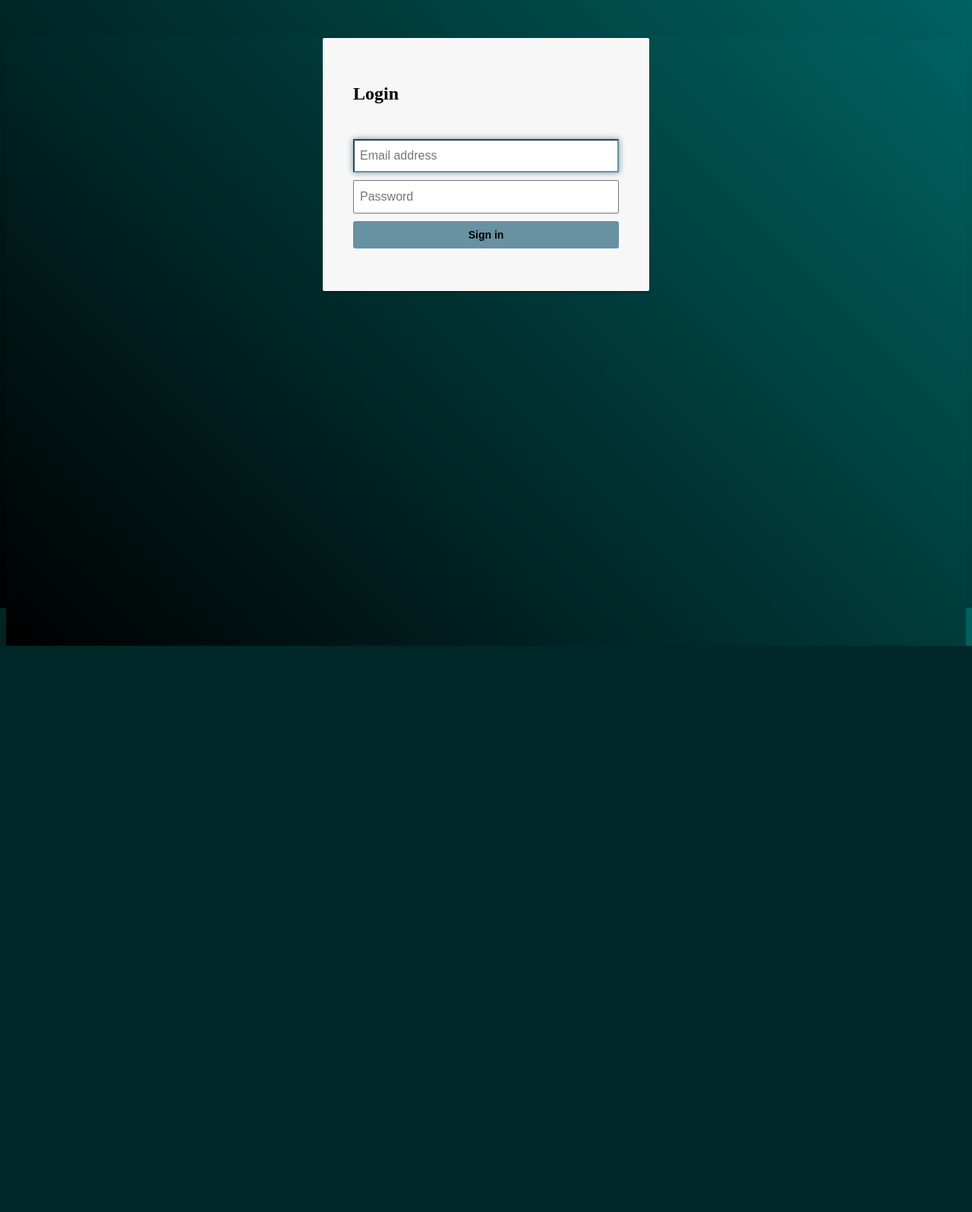
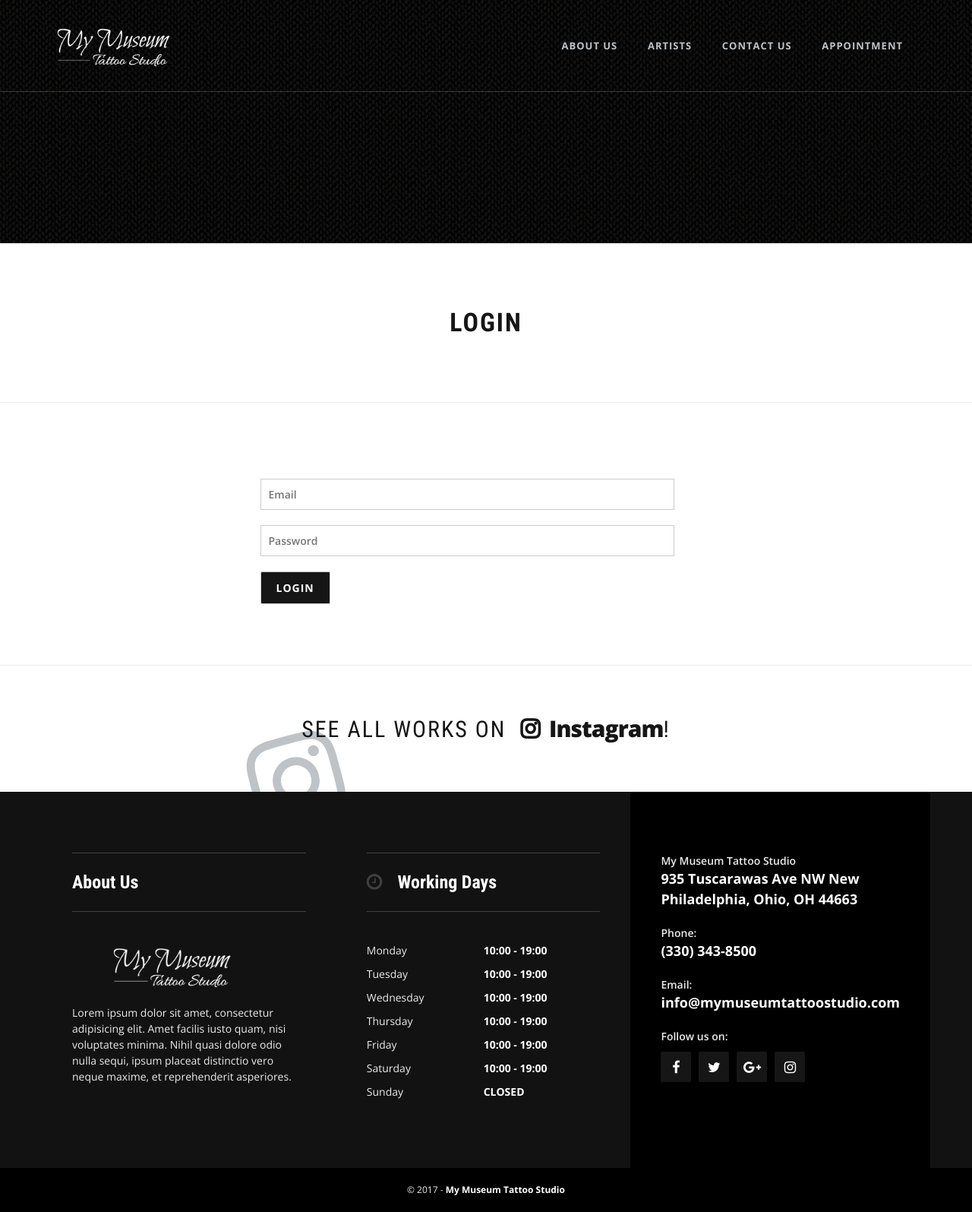
Before and after one commit to shabad/Artist-Management, a PHP site: page /login.php in a window 1280 px wide. Shown: the whole page at 76% size. Before the commit the page ends 850 px from the top, so only its background shows below. Run offline with PHP 8.4, Linux system fonts and the light colour scheme; data that the repository does not hold is empty.

Commit message:
Login page redone

```diff
--- a/css/main.css
+++ b/css/main.css
@@ -1696,13 +1696,14 @@ textarea {
 }
 
 input[type="text"],
-textarea {
+textarea, input[type="password"] {
     padding: 10px;
     width: 100%;
 }
 
 input[type="text"]:focus,
-textarea:focus {
+textarea:focus,
+input[type="password"]:focus {
     border-color: #161616;
 }
 
--- a/index.php
+++ b/index.php
@@ -43,7 +43,7 @@ require("{$server}/include/title.php");
                                     <a title="Contact" href="contact.php">Contact Us</a>
 
                                 </li>
-                                <li><a title="Appointments" href="appointment.php"><i class="fa fa-thumb-tack"></i>Appointment</a></li>
+                                <li><a title="Appointments" href="login.php"></i>Login</a></li>
                             </ul>
                         </nav>
 
--- a/js/main.js
+++ b/js/main.js
@@ -374,48 +374,7 @@
     /*      Custom Backgrounds
     /*-------------------------------------------------------------------*/
 
-    Tattoo_Studio.backgrounds = function(){
 
-        $.each( config.backgrouns, function( key, value ) {
-
-            var $el = $(key),
-                $overlay = $('<div class="bg-overlay"></div>');
-
-            if ( value.img != null ) {
-                $el.addClass('bg').css('background-image', 'url(' + value.img + ')').prepend($overlay);
-            }
-
-            if ( value.overlay != null && !value.disableOverlay ) {
-                $el.find('.bg-overlay').remove();
-            }
-
-            if ( value.overlayOpacity != null ) {
-                $el.find('.bg-overlay').css('opacity', value.overlayOpacity);
-            }
-
-            if ( value.overlayColor != null ) {
-                $el.find('.bg-overlay').css('background-color', value.overlayColor);
-            }
-
-            if ( value.pattern != null && value.pattern ) {
-                $el.addClass('pattern');
-            }
-
-            if ( value.position != null ) {
-               $el.css('background-position', value.position);
-            }
-
-            if ( value.bgCover != null ) {
-                $el.css('background-size', value.bgCover);
-            }
-
-            if ( value.parallax != null && value.parallax ) {
-                $el.addClass('plx');
-            }
-
-        });
-
-    },
 
     /*-------------------------------------------------------------------*/
     /*      Parallax
@@ -451,32 +410,7 @@
 
     },
 
-    /*-------------------------------------------------------------------*/
-    /*      YouTube Video Background
-    /*-------------------------------------------------------------------*/
 
-    Tattoo_Studio.youtubeBg = function(){
-
-        var $playerObject = $('.youtube-player');
-
-        $playerObject.mb_YTPlayer();
-
-        // Sound Control (On/Off)
-        $('#toggle-volume').click(function(e){
-            e.preventDefault();
-
-            var $icon = $(this).find('i');
-
-            if ( $icon.hasClass('fa-volume-off') ) {
-                $icon.removeClass('fa fa-volume-off').addClass('fa fa-volume-up');
-            } else {
-                $icon.removeClass('fa fa-volume-up').addClass('fa fa-volume-off');
-            }
-            $playerObject.toggleVolume();
-
-        });
-
-    },
 
     /*-------------------------------------------------------------------*/
     /*      Forms
@@ -569,97 +503,7 @@
 
     },
 
-    /*-------------------------------------------------------------------*/
-    /*      Instragram Banner
-    /*-------------------------------------------------------------------*/
 
-    Tattoo_Studio.instagram = {
-
-        globalObjs : {
-            instagramBar : $('.instagram-bar'),
-            cacheResult : [],
-        },
-
-        init : function(){
-
-            if ( this.globalObjs.instagramBar.hasClass('feed-bg') ) {
-                this.getPicsUrls();
-            }
-
-        },
-
-        // create pics
-        getPics : function(cachedUrls){
-
-            var objs = this.globalObjs;
-
-            objs.instagramBar.prepend('<span class="pics-container"></span>');
-
-            var $picsContainer      = objs.instagramBar.find('.pics-container'),
-                instagramBarWidth   = objs.instagramBar.outerWidth(),
-                picsWidth           = objs.instagramBar.outerHeight(),
-                picsNumber          = parseInt( instagramBarWidth / picsWidth );
-
-            if ( instagramBarWidth % picsWidth > 0 ) {
-                picsNumber++;
-            }
-
-            $picsContainer.css('width', instagramBarWidth * picsNumber).empty();
-
-            $.each(cachedUrls, function(key,value) {
-                if ( key < picsNumber ){
-                    $picsContainer.append('<img src="' + value + '" alt="">');
-                }
-            });
-
-            $picsContainer.imagesLoaded(function() {
-                $picsContainer.fadeIn();
-            });
-
-        },
-
-        // get all url via ajax and create pics
-        getPicsUrls : function(){
-
-            var self = this,
-                objs = self.globalObjs;
-
-            $.getJSON('instagram/instagram.php', function(result){
-                // get and cache all urls
-                objs.cacheResult = result;
-                // create pics
-                self.getPics(objs.cacheResult);
-            }, 'json');
-
-        },
-
-        // delay function
-        delayFunction : (function(){
-
-            var timer = 0;
-            return function(callback, ms){
-                    clearTimeout (timer);
-                    timer = setTimeout(callback, ms);
-                };
-
-        })(),
-
-        // reload pics
-        reload : function(){
-
-            var self = this;
-
-            $('.pics-container').fadeOut('400', function(){
-                $(this).remove();
-            });
-
-            self.delayFunction(function(){
-                self.getPics(self.globalObjs.cacheResult);
-            }, 1000);
-
-        }
-
-    };
 
     /*-------------------------------------------------------------------*/
     /*      Initialize all functions
@@ -675,9 +519,9 @@
         Tattoo_Studio.scrollToSection();
         Tattoo_Studio.mobileMenu.init();
         Tattoo_Studio.forms();
-        Tattoo_Studio.backgrounds();
+
         Tattoo_Studio.parallax();
-        Tattoo_Studio.youtubeBg();
+
 
     });
 
@@ -686,7 +530,7 @@
 
         Tattoo_Studio.pageLoader();
         Tattoo_Studio.flexslider();
-        Tattoo_Studio.instagram.init();
+        // Tattoo_Studio.instagram.init();
 
     });
 
@@ -697,13 +541,13 @@
         Tattoo_Studio.mobileMenu.addRemoveClasses();
         // detect if it's a mobile device
         if (!(/Mobi/.test(navigator.userAgent))) {
-            Tattoo_Studio.instagram.reload();
+            // Tattoo_Studio.instagram.reload();
         }
     });
 
     // window orientationchange scripts
     $(window).on('orientationchange', function(event){
-        Tattoo_Studio.instagram.reload();
+        // Tattoo_Studio.instagram.reload();
     });
 
     // window scroll scripts
--- a/login.php
+++ b/login.php
@@ -1,6 +1,7 @@
 <?php
+session_start();
    include("./include/db.php");
-   session_start();
+
 
    if($_SERVER["REQUEST_METHOD"] == "POST") {
       // username and password sent from form
@@ -35,182 +36,91 @@
       }
    }
 ?>
-<html>
+            <?php
+            require('./template/header.php');
+            ?>
 
-   <head>
-      <title>Login Page</title>
+            <div id="main">
 
-      <style type = "text/css">
-       body, html {
-    height: 100%;
-    background-repeat: no-repeat;
-    background: -moz-linear-gradient(45deg, rgba(0,0,0,1) 0%, rgba(0,97,97,1) 100%); /* ff3.6+ */
-background: -webkit-gradient(linear, left bottom, right top, color-stop(0%, rgba(0,0,0,1)), color-stop(100%, rgba(0,97,97,1))); /* safari4+,chrome */
-background: -webkit-linear-gradient(45deg, rgba(0,0,0,1) 0%, rgba(0,97,97,1) 100%); /* safari5.1+,chrome10+ */
-background: -o-linear-gradient(45deg, rgba(0,0,0,1) 0%, rgba(0,97,97,1) 100%); /* opera 11.10+ */
-background: -ms-linear-gradient(45deg, rgba(0,0,0,1) 0%, rgba(0,97,97,1) 100%); /* ie10+ */
-background: linear-gradient(45deg, rgba(0,0,0,1) 0%, rgba(0,97,97,1) 100%); /* w3c */
-filter: progid:DXImageTransform.Microsoft.gradient( startColorstr='#006161', endColorstr='#000000',GradientType=1 ); /* ie6-9 */
+            <?php
+            require('./template/bar.php');
+            ?>
+
+            <?php
+            require('./include/db.php');
+            ?>
+
+
+            <div id="main">
+
+<style type="text/css">
+    .col-centered{
+    float: none;
+    margin: 0 auto;
 }
 
-.card-container.card {
-    max-width: 350px;
-    padding: 40px 40px;
+.login{
+    margin-top:10px;
 }
+</style>
 
-.btn {
-    font-weight: 700;
-    height: 36px;
-    -moz-user-select: none;
-    -webkit-user-select: none;
-    user-select: none;
-    cursor: default;
-}
 
-/*
- * Card component
- */
-.card {
-    background-color: #F7F7F7;
-    /* just in case there no content*/
-    padding: 20px 25px 30px;
-    margin: 0 auto 25px;
-    margin-top: 50px;
-    /* shadows and rounded borders */
-    -moz-border-radius: 2px;
-    -webkit-border-radius: 2px;
-    border-radius: 2px;
-    -moz-box-shadow: 0px 2px 2px rgba(0, 0, 0, 0.3);
-    -webkit-box-shadow: 0px 2px 2px rgba(0, 0, 0, 0.3);
-    box-shadow: 0px 2px 2px rgba(0, 0, 0, 0.3);
-}
 
-.profile-img-card {
-    width: 96px;
-    height: 96px;
-    margin: 0 auto 10px;
-    display: block;
-    -moz-border-radius: 50%;
-    -webkit-border-radius: 50%;
-    border-radius: 50%;
-}
+                <!-- ============ Our Artists - START ============ -->
 
-/*
- * Form styles
- */
-.profile-name-card {
-    font-size: 16px;
-    font-weight: bold;
-    text-align: center;
-    margin: 10px 0 0;
-    min-height: 1em;
-}
+                <div id="artists" class="section">
 
-.reauth-email {
-    display: block;
-    color: #404040;
-    line-height: 2;
-    margin-bottom: 10px;
-    font-size: 14px;
-    text-align: center;
-    overflow: hidden;
-    text-overflow: ellipsis;
-    white-space: nowrap;
-    -moz-box-sizing: border-box;
-    -webkit-box-sizing: border-box;
-    box-sizing: border-box;
-}
+                    <div class="section-title bg-glyph center">
+                        <h2>Login</h2>
+                    </div>
 
-.form-signin #inputEmail,
-.form-signin #inputPassword {
-    direction: ltr;
-    height: 44px;
-    font-size: 16px;
-}
+                    <div class="container center" style ="margin-right:80px;">
 
-.form-signin input[type=email],
-.form-signin input[type=password],
-.form-signin input[type=text],
-.form-signin button {
-    width: 100%;
-    display: block;
-    padding: 7px;
-    margin-bottom: 10px;
-    z-index: 1;
-    position: relative;
-    -moz-box-sizing: border-box;
-    -webkit-box-sizing: border-box;
-    box-sizing: border-box;
-}
+<form action="" method="POST">
+                        <div class="row">
+                        <div class="col-md-2"></div>
+                          <div class="col-md-1"><label><strong></strong></label></div>
+                          <div class="col-md-6"><input class="required" type="text" name="username" placeholder="Email"></div>
+                        </div>
 
-.form-signin .form-control:focus {
-    border-color: rgb(104, 145, 162);
-    outline: 0;
-    -webkit-box-shadow: inset 0 1px 1px rgba(0,0,0,.075),0 0 8px rgb(104, 145, 162);
-    box-shadow: inset 0 1px 1px rgba(0,0,0,.075),0 0 8px rgb(104, 145, 162);
-}
+                         <div class="row">
+                         <div class="col-md-2"></div>
+                          <div class="col-md-1"><label><strong></strong></label></div>
+                          <div class="col-md-6"><input class="required" type="password" name="password" placeholder="Password"></div>
 
-.btn.btn-signin {
-    /*background-color: #4d90fe; */
-    background-color: rgb(104, 145, 162);
-    /* background-color: linear-gradient(rgb(104, 145, 162), rgb(12, 97, 33));*/
-    padding: 0px;
-    font-weight: 700;
-    font-size: 14px;
-    height: 36px;
-    -moz-border-radius: 3px;
-    -webkit-border-radius: 3px;
-    border-radius: 3px;
-    border: none;
-    -o-transition: all 0.218s;
-    -moz-transition: all 0.218s;
-    -webkit-transition: all 0.218s;
-    transition: all 0.218s;
-}
+                        </div>
 
-.btn.btn-signin:hover,
-.btn.btn-signin:active,
-.btn.btn-signin:focus {
-    background-color: rgb(12, 97, 33);
-}
 
-.forgot-password {
-    color: rgb(104, 145, 162);
-}
+                         <div class="row">
+                         <div class="col-md-2"></div>
+                          <div class="col-md-1"></div>
+                          <div class="col-md-6"><input class="submit btn sm" type="submit" name="submit" value="Login"></div>
 
-.forgot-password:hover,
-.forgot-password:active,
-.forgot-password:focus{
-    color: rgb(12, 97, 33);
-}
-      </style>
-
-   </head>
-
-   <body bgcolor = "#FFFFFF">
+                        </div>
+</form>
 
 
 
 
 
-       <div class="container">
-        <div class="card card-container">
-            <!-- <img class="profile-img-card" src="//lh3.googleusercontent.com/-6V8xOA6M7BA/AAAAAAAAAAI/AAAAAAAAAAA/rzlHcD0KYwo/photo.jpg?sz=120" alt="" /> -->
-            <!-- <img id="profile-img" class="profile-img-card" src="//ssl.gstatic.com/accounts/ui/avatar_2x.png" /> -->
-            <h2> Login</h2>
-            <p id="profile-name" class="profile-name-card"></p>
-            <form class="form-signin" action = "" method = "post">
-                <span id="reauth-email" class="reauth-email"></span>
-                <input type="email" id="inputEmail" name = "username" class="form-control" placeholder="Email address" required autofocus>
-                <input type="password" id="inputPassword" name ="password" class="form-control" placeholder="Password" required>
-                <div id="remember" class="checkbox">
+
+
+                    </div>
 
                 </div>
-                <button class="btn btn-lg btn-primary btn-block btn-signin" type="submit">Sign in</button>
-            </form><!-- /form -->
 
-        </div><!-- /card-container -->
-    </div><!-- /container -->
 
-   </body>
-</html>
+
+                <!-- ============ Our Artists - END ============ -->
+
+
+            <?php
+            require('./template/insta_bar.php');
+            ?>
+
+            </div>
+
+            <!-- ============ Footer - START ============ -->
+            <?php
+            require('./template/footer.php');
+            ?>
--- a/template/footer.php
+++ b/template/footer.php
@@ -70,7 +70,7 @@ New Philadelphia, Ohio, OH 44663</strong></div>
 
         <script src="../js/jquery.min.js"></script>
         <script src="../js/common.js"></script>
-        <script src="../js/config.js"></script>
+        <!-- <script src="../js/config.js"></script> -->
         <script src="../js/main.js"></script>
 
     </body>
```
